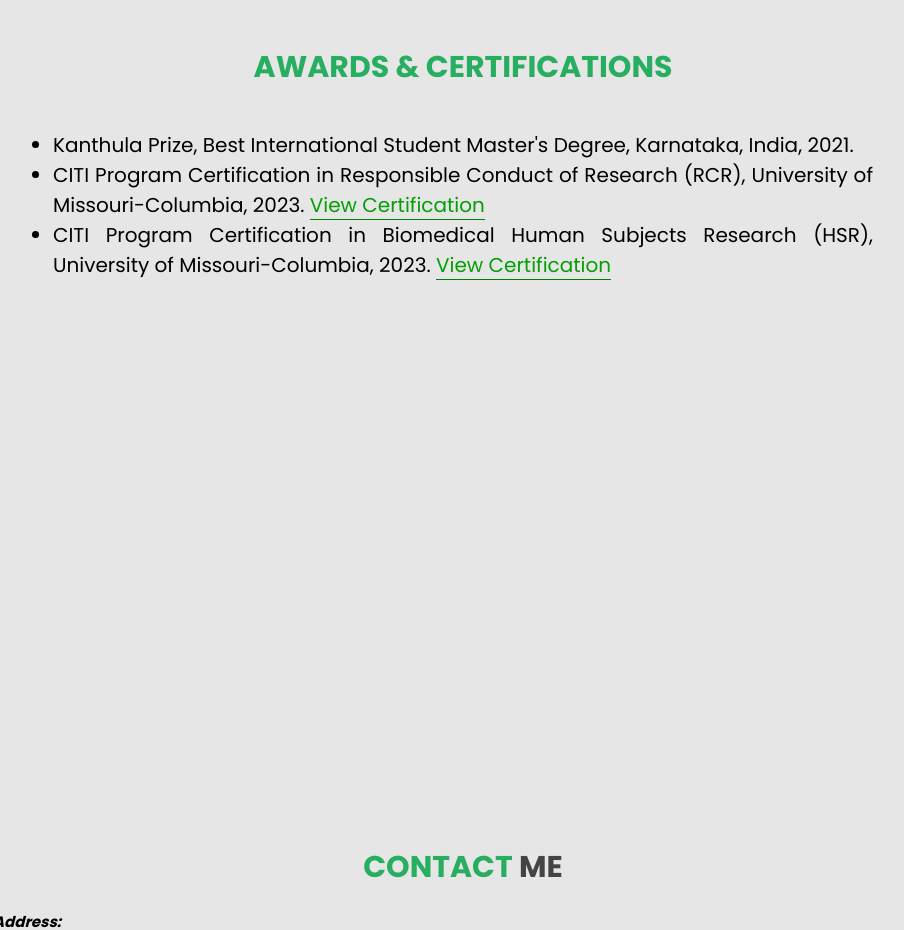
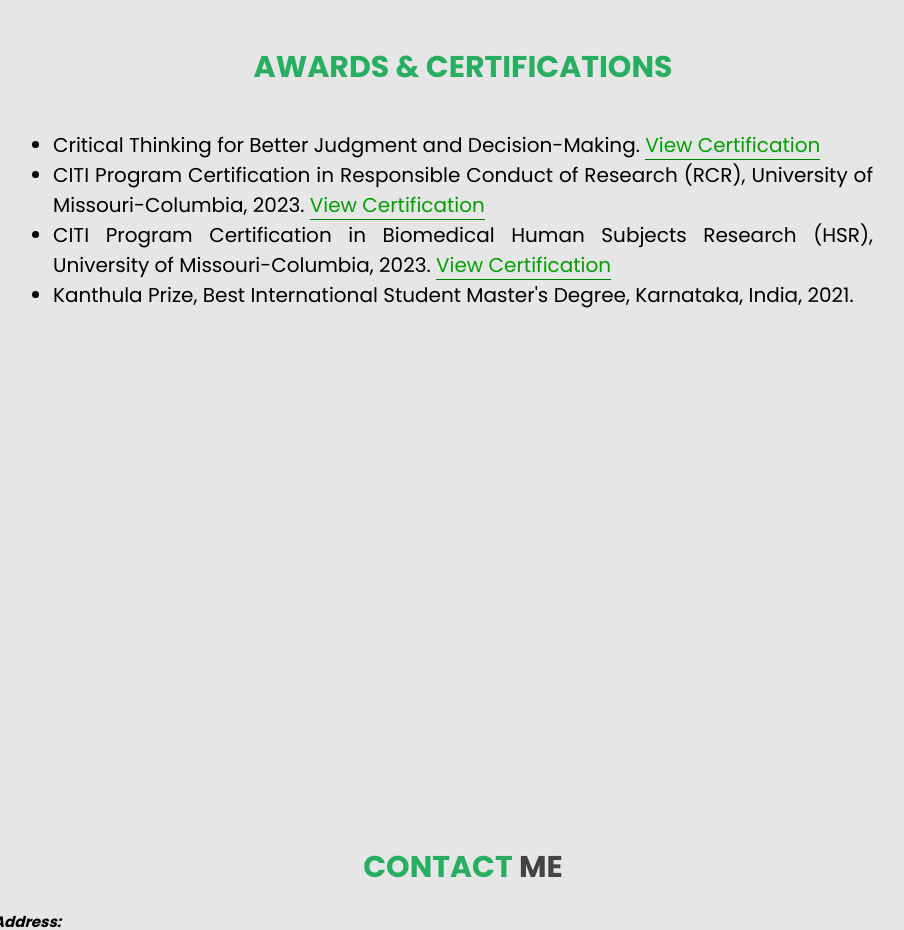
Before and after one commit to Ahmad-Tamim-Hamad/-Ahmad-Tamim-Hamad.github.io, a plain HTML site: page index.html in a window 1280 px wide. Shown: the part 3980-4910 px from the top of the page, without its empty margins (327-1231 px from the left). Drawn offline with Linux system fonts and the light colour scheme.

Commit message:
certification added

```diff
--- a/index.html
+++ b/index.html
@@ -129,13 +129,17 @@
     <h1 class="heading"> <span>Awards & Certifications</span> </h1>
 
     <ul class="custom-margin">
-        <li>Kanthula Prize, Best International Student Master's Degree, Karnataka, India, 2021.</li>
+        <li> Critical Thinking for Better Judgment and Decision-Making.
+            <a href="https://www.linkedin.com/learning/certificates/059f498c326b8c7c1865c77a3febe62bc1be15f0143b05cdcb36f3f8d7d66ead?trk=share_certificate" target="_blank">View Certification</a>
+        </li>
         <li>CITI Program Certification in Responsible Conduct of Research (RCR), University of Missouri-Columbia, 2023.
             <a href="https://citiprogram.org/verify/?k9af33c25-521f-4347-8aa9-fdb92811f11e-55379922" target="_blank">View Certification</a>
         </li>
         <li>CITI Program Certification in Biomedical Human Subjects Research (HSR), University of Missouri-Columbia, 2023.
             <a href="https://citiprogram.org/verify/?kab13adc8-d609-4811-bc9b-f0549f0807a8-55379923" target="_blank">View Certification</a>
         </li>
+        <li>Kanthula Prize, Best International Student Master's Degree, Karnataka, India, 2021.</li>
+
     </ul>
 
 </section>
```
